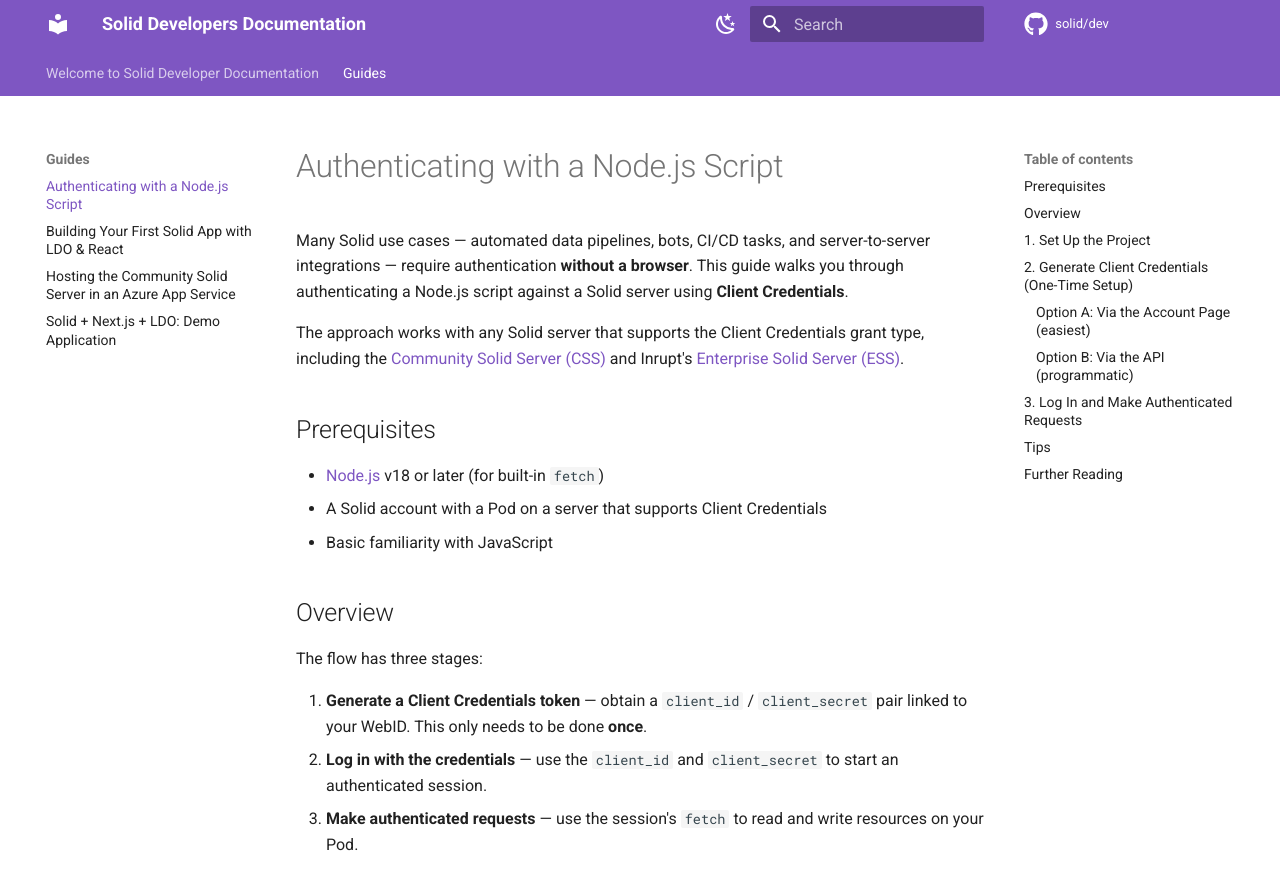
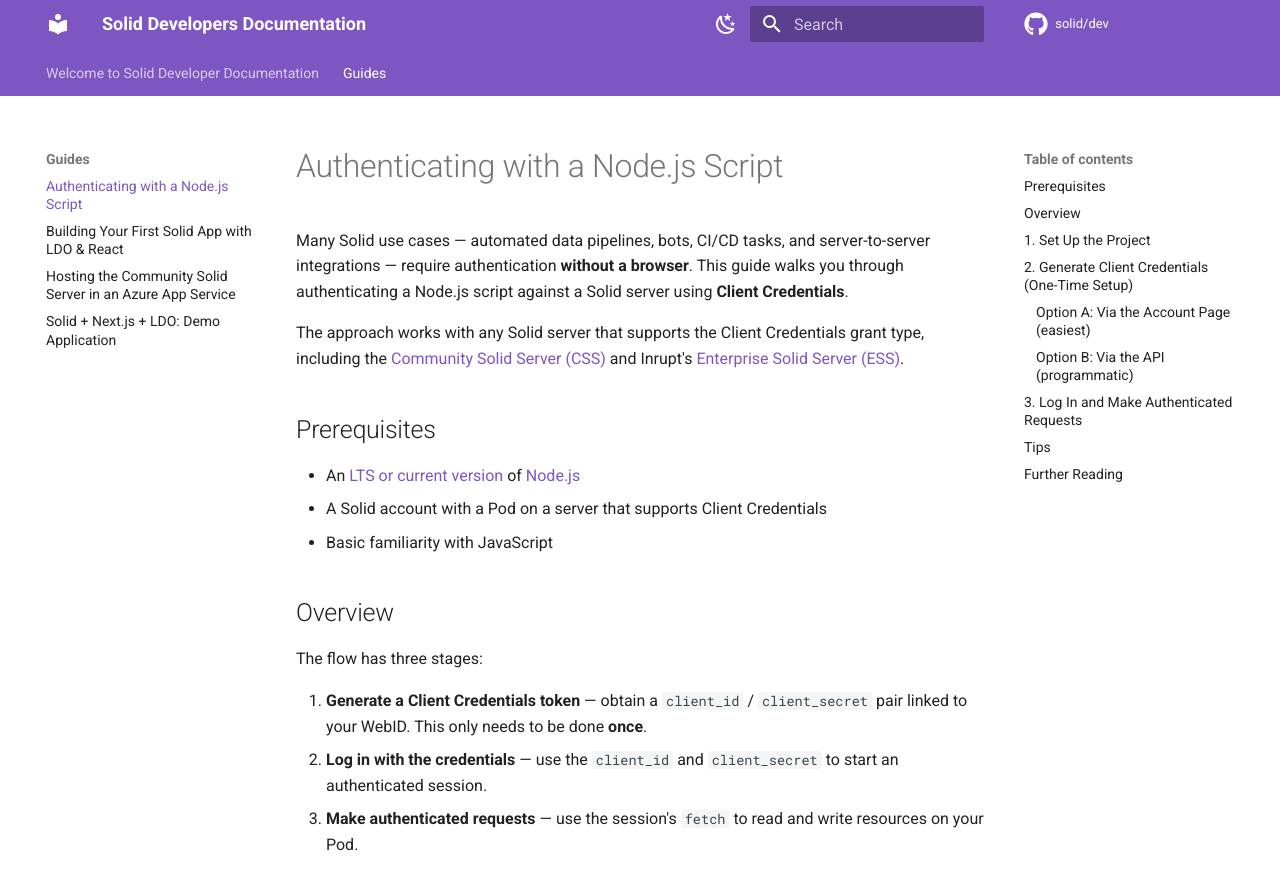
Before and after one commit to solid/dev, an MkDocs documentation site: the page built from docs/guides/authenticating_with_a_script.md, in a window 1280 px wide and 900 px high. Shown: the top 890 px of the window. Built offline with MkDocs 1.6.1 and Material for MkDocs 9.7.7, drawn with Linux system fonts in a browser that asks for light colours; comment, search, counter and statistics services are not loaded.

Commit message:
chore: update minimum Node.js version to v20 (#18)
* Update minimum Node.js version to v20

Node.js 18 reached end-of-life in September 2025.

* chore: Don't pin to an actual node version in docs

---------

Co-authored-by: Jesse Wright <63333554+jeswr@users.noreply.github.com>

```diff
--- a/docs/guides/authenticating_with_a_script.md
+++ b/docs/guides/authenticating_with_a_script.md
@@ -6,7 +6,7 @@
 
 ## Prerequisites
 
-- [Node.js](https://nodejs.org/) v18 or later (for built-in `fetch`)
+-  An [LTS or current version](https://nodejs.org/en/about/previous-releases) of [Node.js](https://nodejs.org/)
 - A Solid account with a Pod on a server that supports Client Credentials
 - Basic familiarity with JavaScript
 
```
